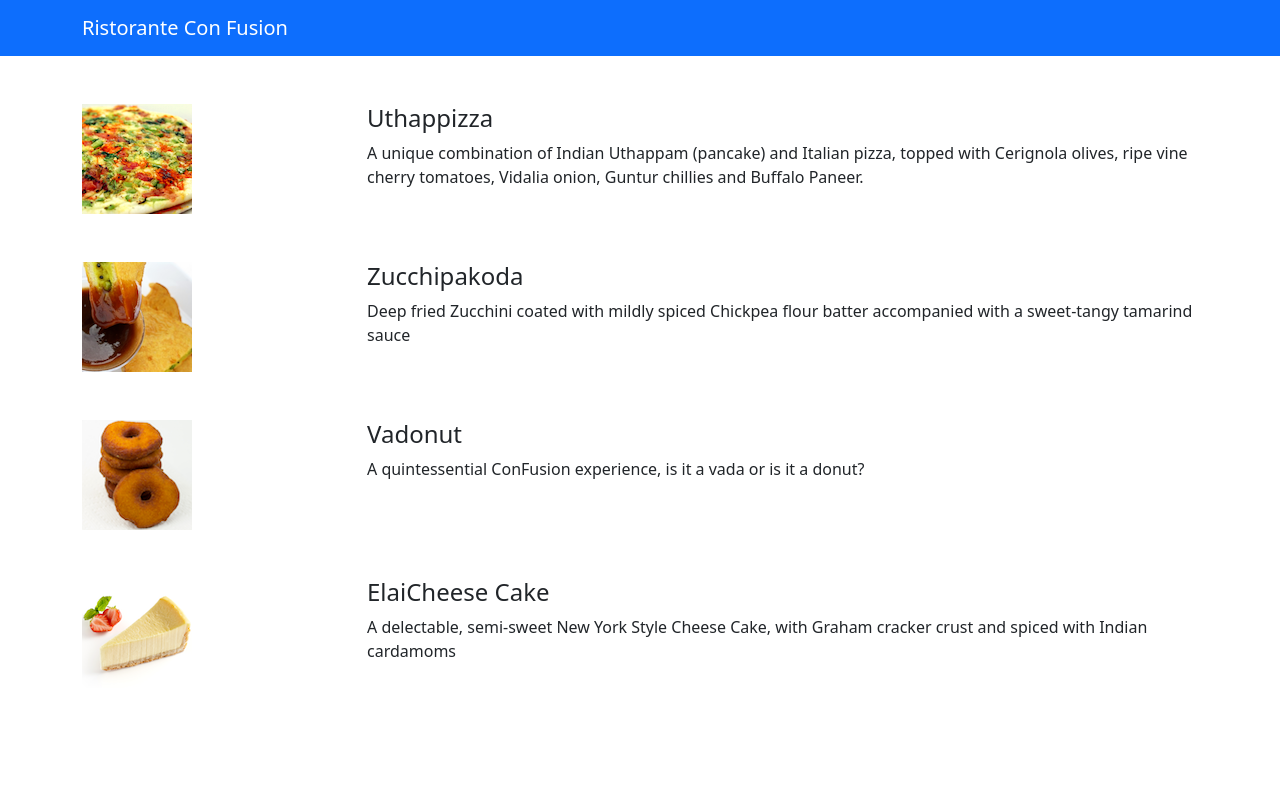
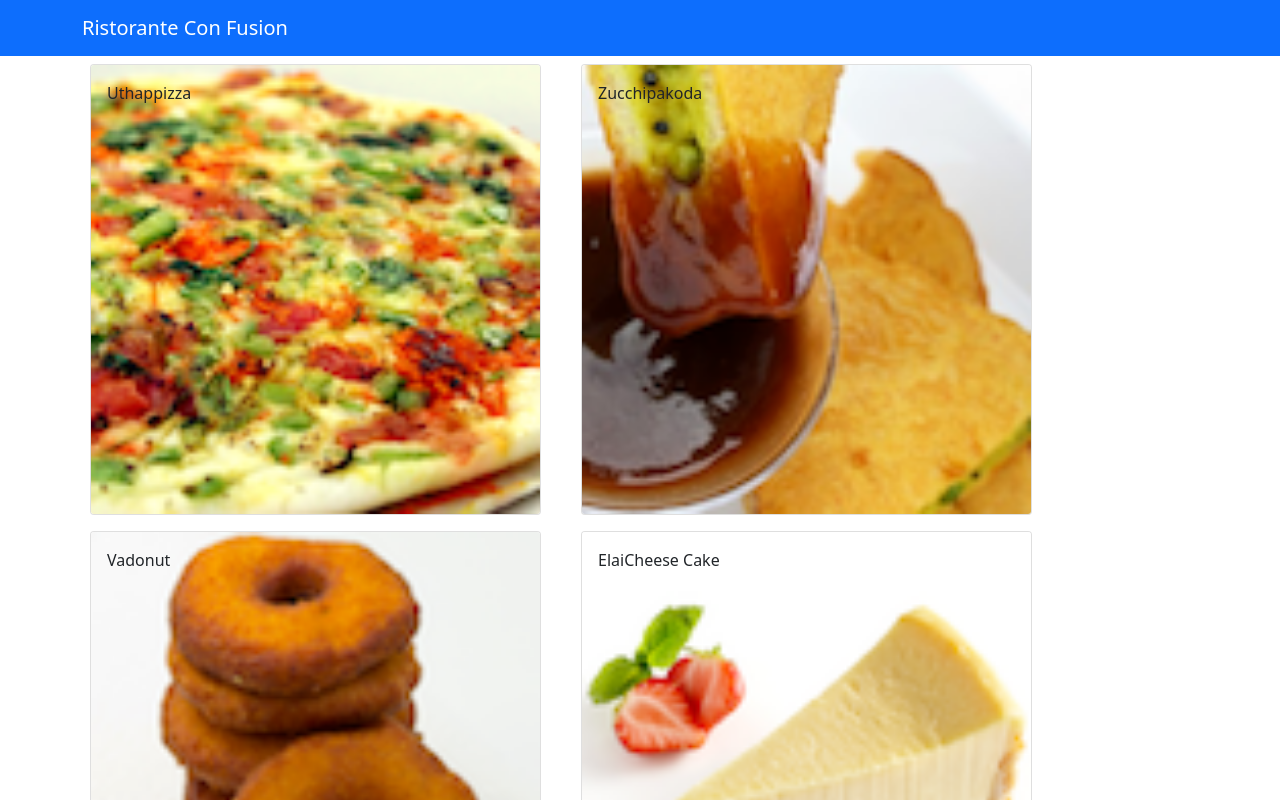
Before and after one commit to tarang1998/confusion, a React (Create React App) app: page / in a window 1280 px wide. Shown: the top 800 px of the page. Built offline with nearby package versions, Linux system fonts and the light colour scheme.

Commit message:
Rendering dish data as cards

```diff
--- a/src/App.js
+++ b/src/App.js
@@ -1,9 +1,23 @@
 
+import { Component } from 'react/cjs/react.production.min';
 import { Navbar, NavbarBrand } from 'reactstrap';
 import Menu from './components/MenuComponent';
 
 
-function App() {
+import {DISHES} from './shared/dishes'
+
+class  App extends Component{
+
+
+  constructor(props){
+    super(props);
+
+    this.state={
+      dishes : DISHES
+    }
+  }
+
+  render(){
     return (
       <div>
         <Navbar dark color="primary">
@@ -11,9 +25,10 @@ function App() {
             <NavbarBrand href="/">Ristorante Con Fusion</NavbarBrand>
           </div>
         </Navbar>
-      <Menu/>
+        <Menu dishes={this.state.dishes}/>
       </div>
     );
   }
+}
 
 export default App;
--- a/src/components/MenuComponent.js
+++ b/src/components/MenuComponent.js
@@ -1,73 +1,72 @@
 import React , {Component} from 'react';
-import {Media} from 'reactstrap';
+import {Card , CardImg , CardImgOverlay , CardBody ,CardTitle ,CardText} from 'reactstrap';
 
 
 class Menu extends Component{
 
     constructor(props){
+
         super(props);
 
-        this.state = {
-            dishes : [
-                {
-                    id: 0,
-                    name:'Uthappizza',
-                    image: 'assets/images/uthappizza.png',
-                    category: 'mains',
-                    label:'Hot',
-                    price:'4.99',
-                    description:'A unique combination of Indian Uthappam (pancake) and Italian pizza, topped with Cerignola olives, ripe vine cherry tomatoes, Vidalia onion, Guntur chillies and Buffalo Paneer.'
-                },
-                {
-                    id: 1,
-                    name:'Zucchipakoda',
-                    image: 'assets/images/zucchipakoda.png',
-                    category: 'appetizer',
-                    label:'',
-                    price:'1.99',
-                    description:'Deep fried Zucchini coated with mildly spiced Chickpea flour batter accompanied with a sweet-tangy tamarind sauce'
-                },
-                {
-                    id: 2,
-                    name:'Vadonut',
-                    image: 'assets/images/vadonut.png',
-                    category: 'appetizer',
-                    label:'New',
-                    price:'1.99',
-                    description:'A quintessential ConFusion experience, is it a vada or is it a donut?'
-                },
-                 {
-                    id: 3,
-                    name:'ElaiCheese Cake',
-                    image: 'assets/images/elaicheesecake.png',
-                    category: 'dessert',
-                    label:'',
-                    price:'2.99',
-                    description:'A delectable, semi-sweet New York Style Cheese Cake, with Graham cracker crust and spiced with Indian cardamoms'
-                }
-            ]
+        this.state={
+            'selectedDish' : null
+        }
+
+        }
+
+    onDishSelect(dish){
+        this.setState({
+            selectedDish : dish
+        })
+    }
+
+    renderDish(dish){
+        if(dish !== null){
+
+            return (
+
+                <Card onClick={()=> this.onDishSelect(dish)}>
+
+                        <CardImg width='100%' src={dish.image} alt={dish.name} />
+
+                        <CardBody >
+
+                            <CardTitle >{dish.name}</CardTitle>
+
+                            <CardText>{dish.description}</CardText>
+
+                        </CardBody>
+
+                </Card>
+
+            )
+
+        }
+        else{
+
+            return <div></div>
         }
     }
 
+
     render(){
 
-        const menu = this.state.dishes.map((dish)=>{
+        const menu = this.props.dishes.map((dish) => {
             return(
-                <div key={dish.id} className = 'col-12 mt-5'>
+                <div key={dish.id} className = 'col-12 col-md-5 m-2'>
 
-                    <Media className= 'row' >
+                    <Card onClick={()=> this.onDishSelect(dish)}>
 
-                        <Media left middle href = '#' className = 'col-md-3'>
-                            <Media object src={dish.image} alt={dish.name} />
-                        </Media>
+                        <CardImg width='100%' src={dish.image} alt={dish.name} />
 
+                        <CardImgOverlay >
 
-                        <Media body className = 'col-md-9'>
-                            <Media heading>{dish.name}</Media>
-                            <p>{dish.description}</p>
-                        </Media>
+                            <CardTitle >{dish.name}</CardTitle>
 
-                    </Media>
+                        </CardImgOverlay>
+
+                    </Card>
+
                 </div>
             )
         });
@@ -77,9 +76,13 @@ class Menu extends Component{
             <div className = 'container'>
                 <div className = 'row'>
 
-                    <Media >
                         {menu}
-                    </Media>
+
+                </div>
+
+                <div>
+
+                    {this.renderDish(this.state.selectedDish)}
 
                 </div>
             </div>
```
Lines whose indentation alone changed are shown as unchanged.
